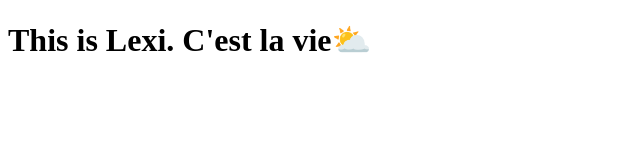
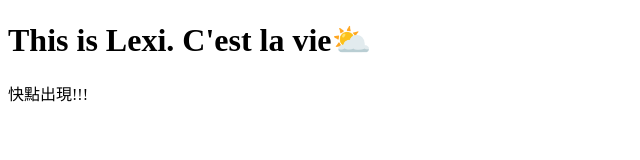
Before and after one commit to bettysally3337/bettysally3337.github.io, a plain HTML site: page index.html in a window 1280 px wide. Shown: the whole page, without its empty margins (0-640 px from the left). Drawn offline with Linux system fonts and the light colour scheme.

Commit message:
Update index.html

```diff
--- a/index.html
+++ b/index.html
@@ -7,5 +7,6 @@
   </head>
   <body>
     <h1>This is Lexi. C'est la vie⛅</h1>
+    <p>快點出現!!!</p>
   </body>
 </html>
```
